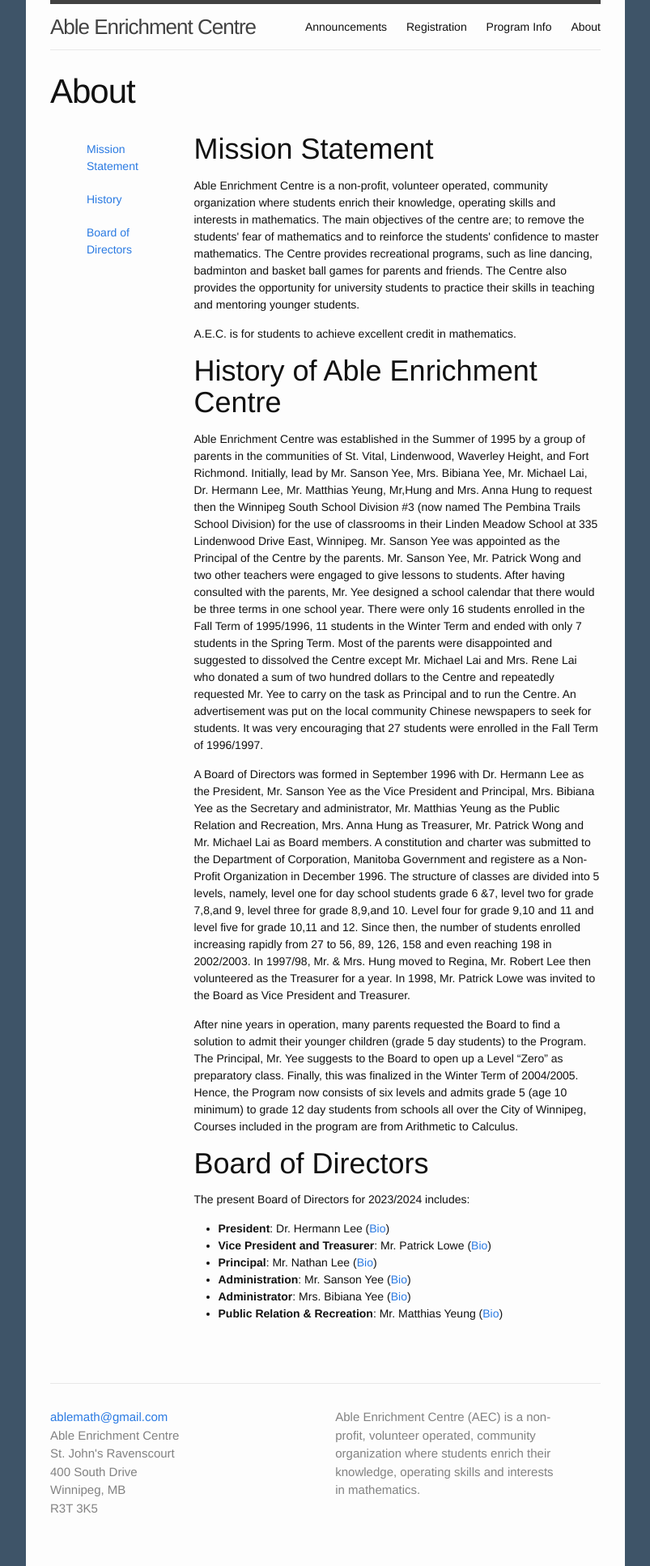
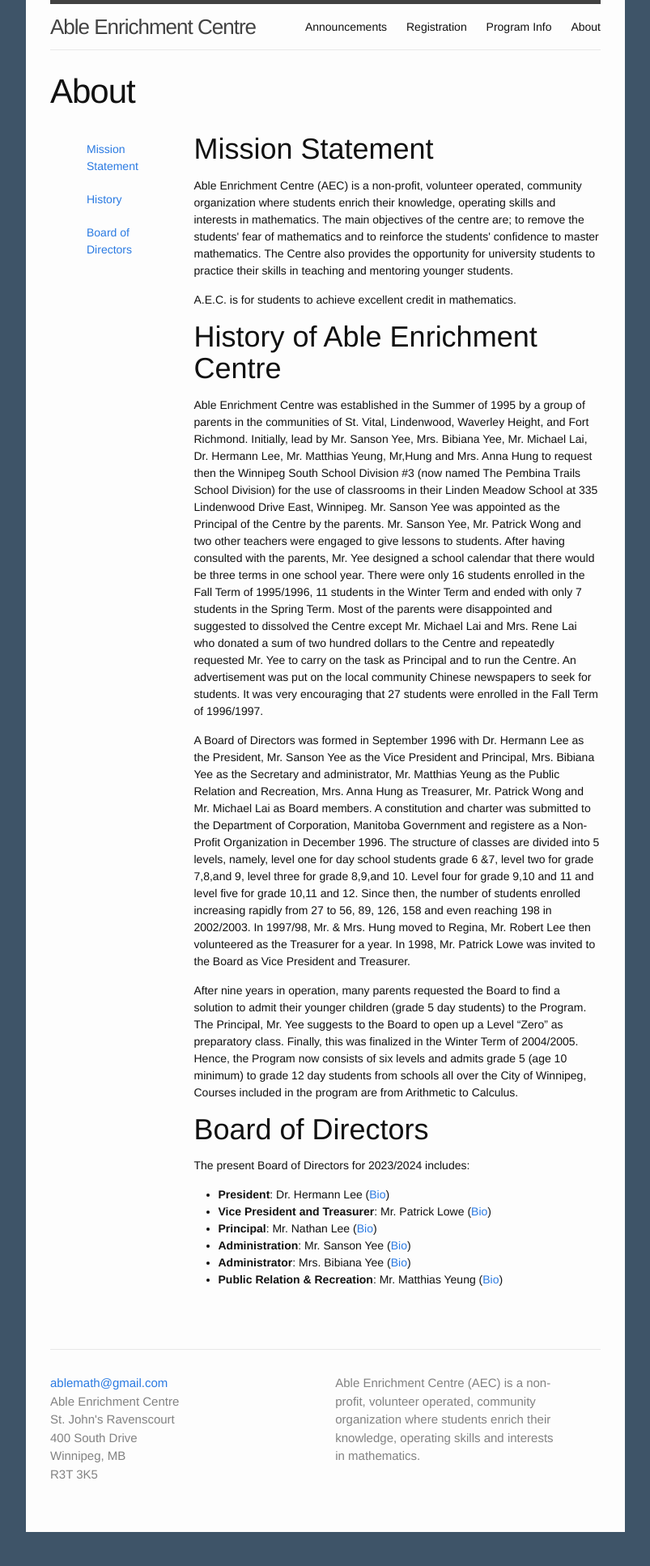
Before and after one commit to ablemath/ablemath, a Jekyll site: the page built from about/index.html, in a window 1280 px wide. Shown: the whole page at 81% size, without its empty margins (238-1041 px from the left). Built offline with Jekyll 4.4.1, drawn with Linux system fonts in a browser that asks for light colours; after the commit the page ends 1892 px from its top, so only the background shows below that.

Commit message:
Update about section

```diff
--- a/about/index.html
+++ b/about/index.html
@@ -20,8 +20,13 @@
   <div class="col-md-9">
     <h1 id="mission">Mission Statement</h1>
     <p>
-      Able Enrichment Centre is a non-profit, volunteer operated, community       organization where students enrich their knowledge, operating skills       and interests in mathematics. The main objectives of the centre are;       to remove the students' fear of mathematics and to reinforce the students'       confidence to master mathematics. The Centre provides recreational programs,       such as line dancing, badminton and basket ball games for parents and       friends. The Centre also provides the opportunity for university students
-      to practice their skills in teaching and mentoring younger students.
+  Able Enrichment Centre (AEC) is a non-profit, volunteer operated, community
+  organization where students enrich their knowledge, operating skills and
+  interests in mathematics. The main objectives of the centre are; to remove
+  the students' fear of mathematics and to reinforce the students' confidence
+  to master mathematics. The Centre also provides the opportunity for
+  university students to practice their skills in teaching and mentoring
+  younger students.
     </p>
     <p>
       A.E.C. is for students to achieve excellent credit in mathematics.
```
Also changed, not shown: index.html (+3 -5 lines).
